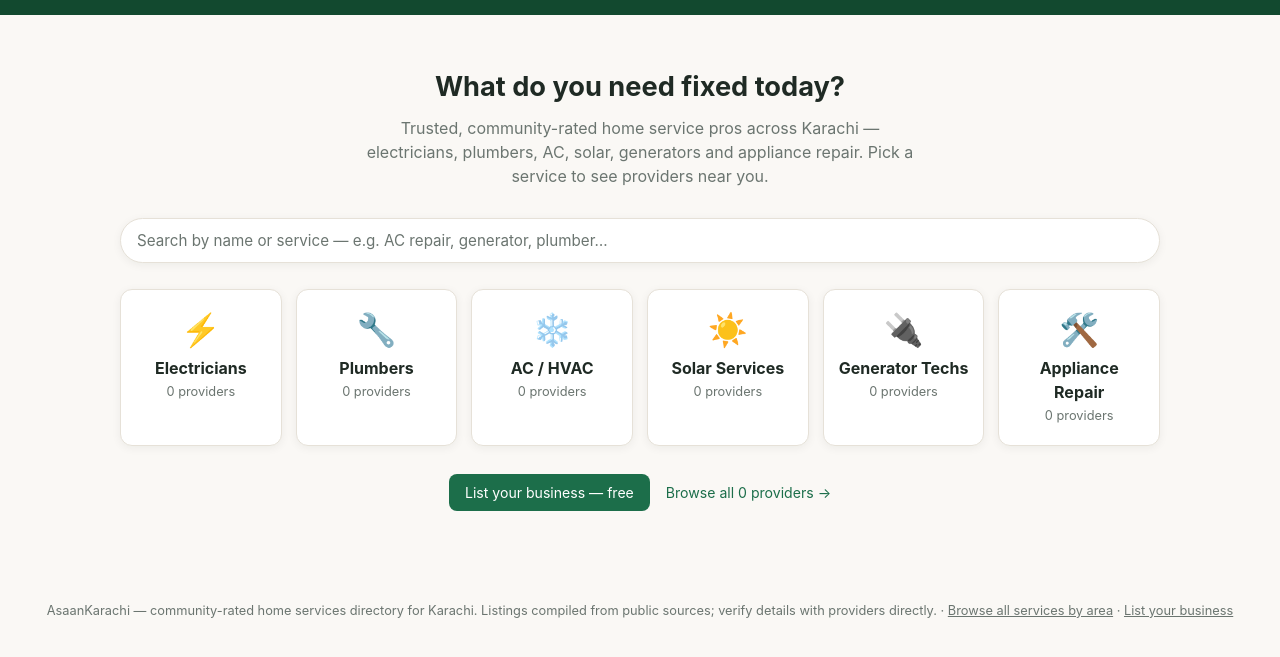
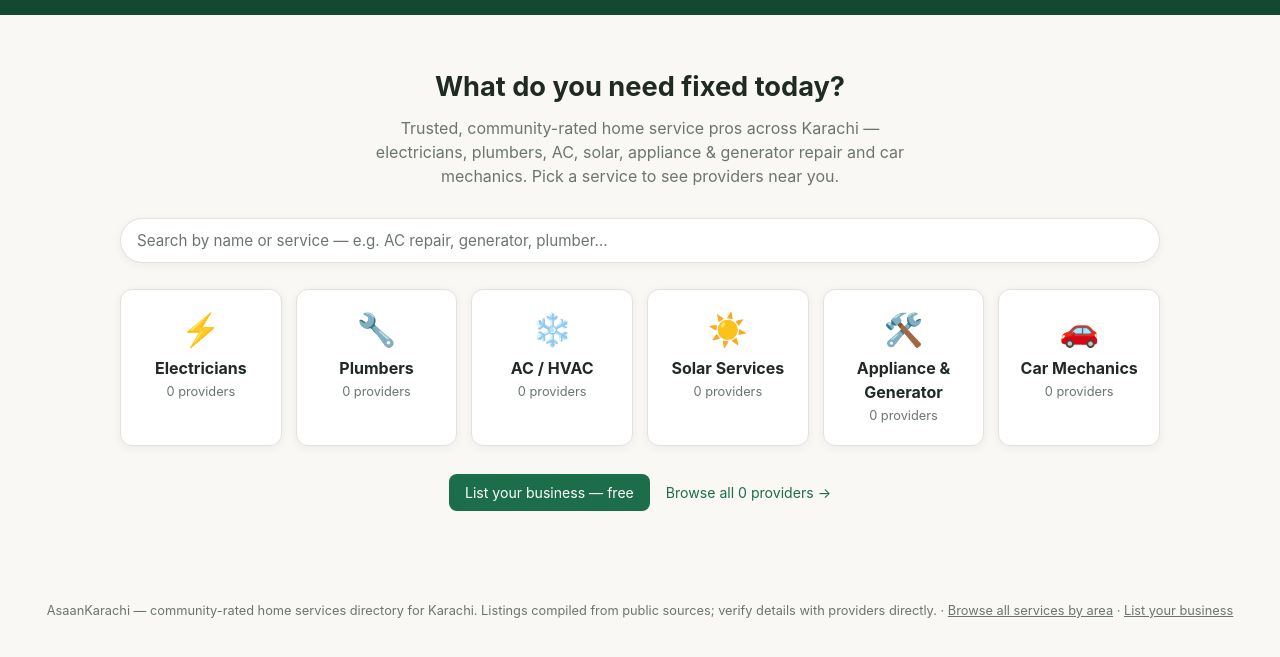
Before and after one commit to jiyad-ahsan/asaan-karachi, a plain HTML site: page site/index.html in a window 1280 px wide. Shown: the part 55-712 px from the top of the page. Drawn offline with nearby package versions, Linux system fonts and the light colour scheme; no server answers.

Commit message:
Merge appliance+generator into one category, add Car Mechanics with 6 providers, 301 redirects for old category URLs, missed-provider sweep

```diff
--- a/generate.js
+++ b/generate.js
@@ -17,8 +17,8 @@ const PLURALS = {
   "electrician": "Electricians",
   "plumber": "Plumbers",
   "ac-hvac-technician": "AC & HVAC Technicians",
-  "generator-technician": "Generator Technicians",
-  "appliance-repair": "Appliance Repair Services",
+  "appliance-generator-repair": "Appliance & Generator Repair Services",
+  "car-mechanic": "Car Mechanics",
   "solar-services": "Solar Companies",
 };
 
--- a/site/index.html
+++ b/site/index.html
@@ -37,7 +37,7 @@
 <main>
   <section class="hero">
     <h1>What do you need fixed today?</h1>
-    <p>Trusted, community-rated home service pros across Karachi — electricians, plumbers, AC, solar, generators and appliance repair. Pick a service to see providers near you.</p>
+    <p>Trusted, community-rated home service pros across Karachi — electricians, plumbers, AC, solar, appliance & generator repair and car mechanics. Pick a service to see providers near you.</p>
   </section>
 
   <form class="search-bar" onsubmit="event.preventDefault(); goSearch();">
@@ -65,15 +65,15 @@
       <div class="t-name">Solar Services</div>
       <div class="t-count" data-slug="solar-services">&nbsp;</div>
     </a>
-    <a class="tile" href="/generator-technician/">
-      <div class="t-icon">🔌</div>
-      <div class="t-name">Generator Techs</div>
-      <div class="t-count" data-slug="generator-technician">&nbsp;</div>
+    <a class="tile" href="/appliance-generator-repair/">
+      <div class="t-icon">🛠️</div>
+      <div class="t-name">Appliance &amp; Generator</div>
+      <div class="t-count" data-slug="appliance-generator-repair">&nbsp;</div>
     </a>
-    <a class="tile" href="/appliance-repair/">
-      <div class="t-icon">🛠️</div>
-      <div class="t-name">Appliance Repair</div>
-      <div class="t-count" data-slug="appliance-repair">&nbsp;</div>
+    <a class="tile" href="/car-mechanic/">
+      <div class="t-icon">🚗</div>
+      <div class="t-name">Car Mechanics</div>
+      <div class="t-count" data-slug="car-mechanic">&nbsp;</div>
     </a>
   </div>
 
```
Also changed, not shown: 1 other file.
